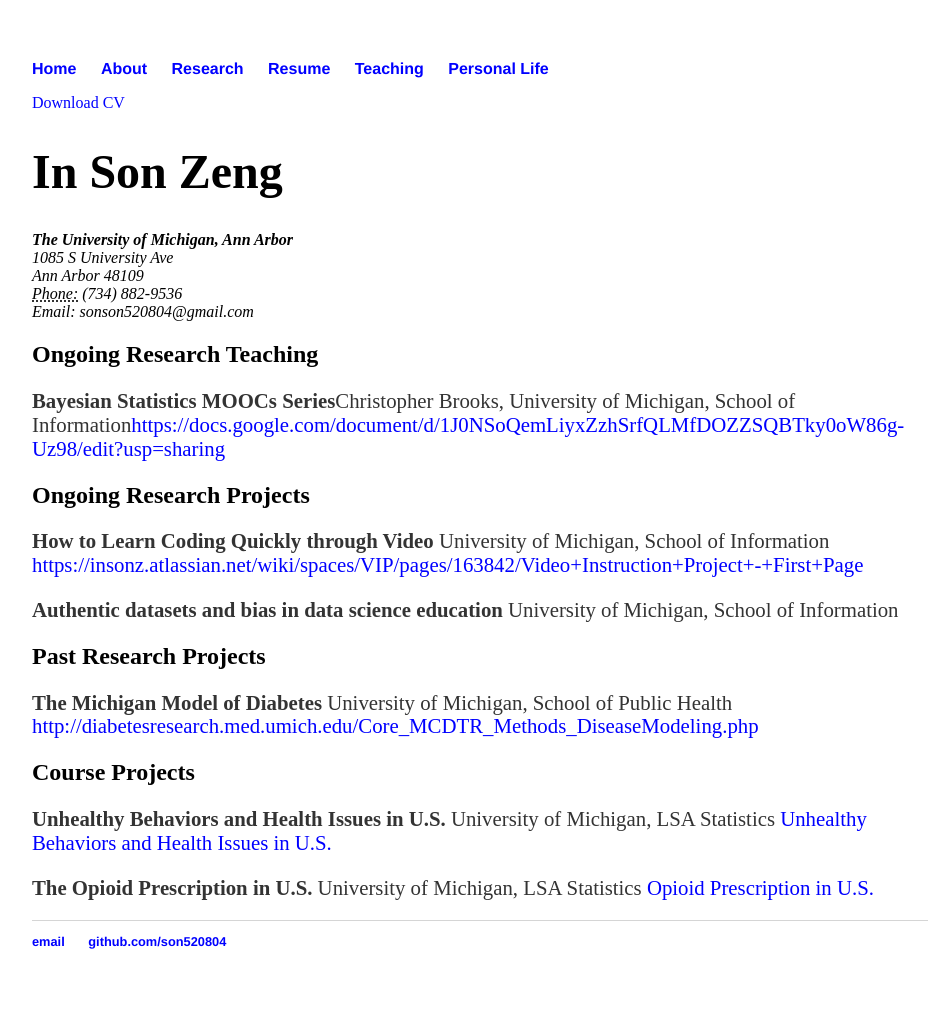
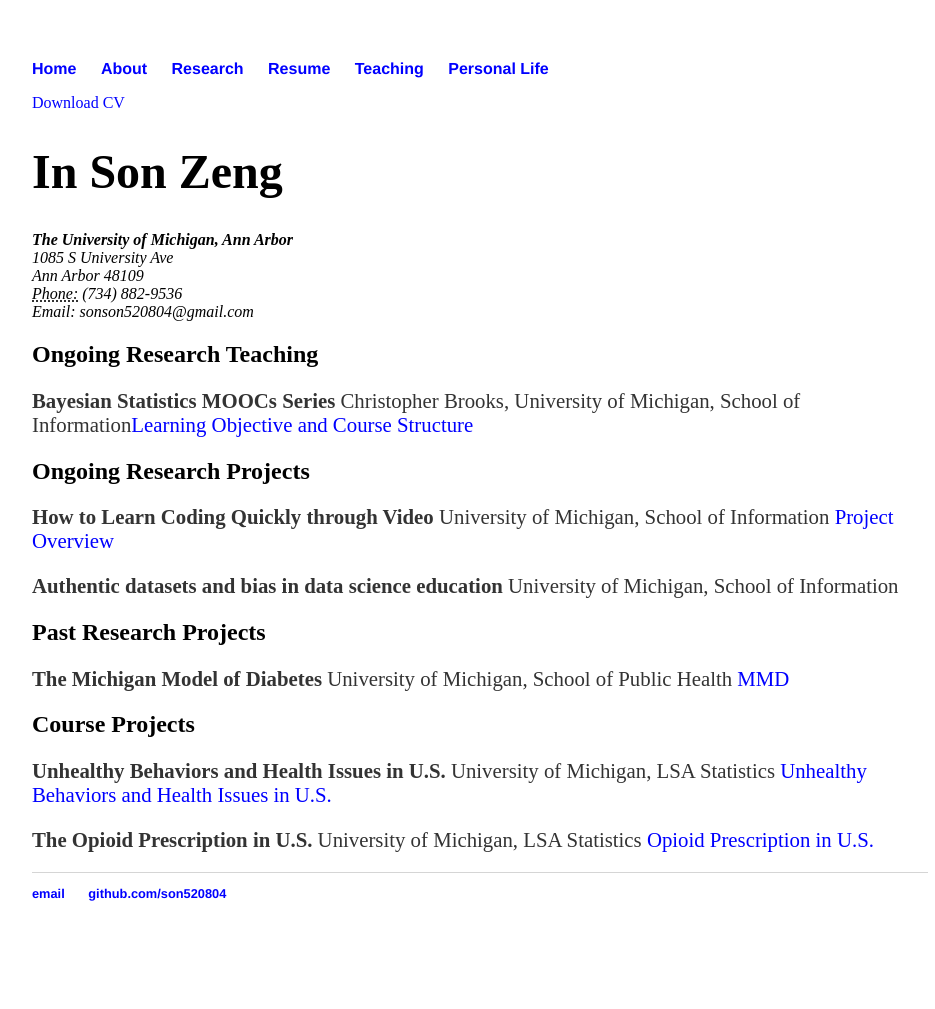
Before and after one commit to son520804/son520804.github.io, a Jekyll site: the page built from cv/index.html, in a window 1280 px wide. Shown: the whole page, without its empty margins (160-1095 px from the left). Built offline with Jekyll 4.4.1, drawn with Linux system fonts in a browser that asks for light colours; after the commit the page ends 961 px from its top, so only the background shows below that.

Commit message:
Update index.html

```diff
--- a/cv/index.html
+++ b/cv/index.html
@@ -23,14 +23,14 @@
 			</address>
 
 			<h2>Ongoing Research Teaching</h2>
-			<p><strong>Bayesian Statistics MOOCs Series</strong>Christopher Brooks, University of Michigan, School of Information<a href="#">https://docs.google.com/document/d/1J0NSoQemLiyxZzhSrfQLMfDOZZSQBTky0oW86g-Uz98/edit?usp=sharing</a></p>
+			<p><strong>Bayesian Statistics MOOCs Series</strong> Christopher Brooks, University of Michigan, School of Information<a href="https://docs.google.com/document/d/1J0NSoQemLiyxZzhSrfQLMfDOZZSQBTky0oW86g-Uz98/edit?usp=sharing">Learning Objective and Course Structure</a></p>
 
 			<h2>Ongoing Research Projects</h2>
-			<p><strong>How to Learn Coding Quickly through Video</strong> University of Michigan, School of Information <a href="#">https://insonz.atlassian.net/wiki/spaces/VIP/pages/163842/Video+Instruction+Project+-+First+Page</a></p>
+			<p><strong>How to Learn Coding Quickly through Video</strong> University of Michigan, School of Information <a href="https://insonz.atlassian.net/wiki/spaces/VIP/pages/163842/Video+Instruction+Project+-+First+Page">Project Overview</a></p>
 			<p><strong>Authentic datasets and bias in data science education</strong> University of Michigan, School of Information</p>
 
 			<h2>Past Research Projects</h2>
-			<p><strong>The Michigan Model of Diabetes</strong> University of Michigan, School of Public Health <a href="#">http://diabetesresearch.med.umich.edu/Core_MCDTR_Methods_DiseaseModeling.php</a></p>
+			<p><strong>The Michigan Model of Diabetes</strong> University of Michigan, School of Public Health <a href="http://diabetesresearch.med.umich.edu/Core_MCDTR_Methods_DiseaseModeling.php">MMD</a></p>
 
 			<h2>Course Projects</h2>
 			<p><strong>Unhealthy Behaviors and Health Issues in U.S.</strong> University of Michigan, LSA Statistics <a href="Individual_Project_Question_2.pdf">Unhealthy Behaviors and Health Issues in U.S.</a></p>
```
